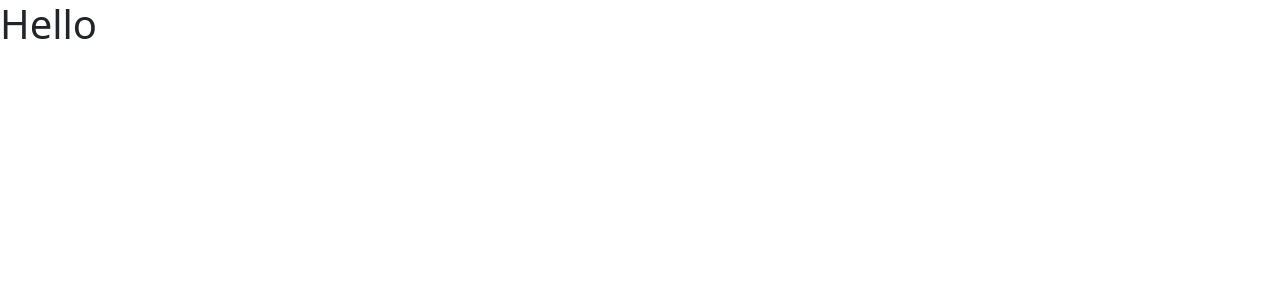
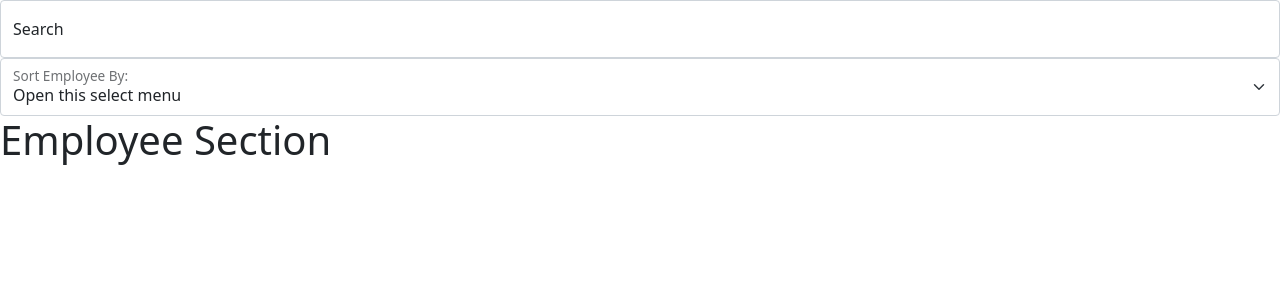
Before and after one commit to KuyaJasper/Employee-Directory, a React (Create React App) app: page / in a window 1280 px wide. Shown: the top 300 px of the page. Built offline with nearby package versions, Linux system fonts and the light colour scheme.

Commit message:
set up search field and sort field

```diff
--- a/src/App.js
+++ b/src/App.js
@@ -1,11 +1,16 @@
+import React from 'react';
+import SearchBar from './components/SearchBar';
+import Employees from './components/Employees';
+import Sort from './components/Sort';
 
 
 export default function App() {
   return (
     <div className="App">
-<h1>
-  Hello
-</h1>
+      <SearchBar/>
+      <Sort/>
+      <Employees/>
+
     </div>
   );
 }
--- /dev/null
+++ b/src/components/Employees.js
@@ -0,0 +1,11 @@
+import React from 'react'
+
+function Employees(){
+return (
+    <div>
+        <h1>Employee Section</h1>
+    </div>
+)
+}
+
+export default Employees;
--- /dev/null
+++ b/src/components/SearchBar.js
@@ -0,0 +1,13 @@
+import React from 'react'
+
+function SearchBar() {
+    return (
+<div className="form-floating">
+  <input type="password" className="form-control" id="floatingPassword" placeholder="Password"/>
+  <label for="floatingPassword">Search</label>
+  </div>
+    )
+
+}
+
+export default SearchBar;
--- /dev/null
+++ b/src/components/Sort.js
@@ -0,0 +1,17 @@
+import React from 'react';
+
+function Sort (){
+return(
+    <div className="form-floating">
+  <select className="form-select" id="floatingSelect" aria-label="Floating label select example">
+    <option selected>Open this select menu</option>
+    <option value="1">One</option>
+    <option value="2">Two</option>
+    <option value="3">Three</option>
+  </select>
+  <label for="floatingSelect">Sort Employee By:</label>
+</div>
+)
+}
+
+export default Sort
```
Also changed, not shown: components/Employees.js (deleted), components/SearchBar.js (deleted).
